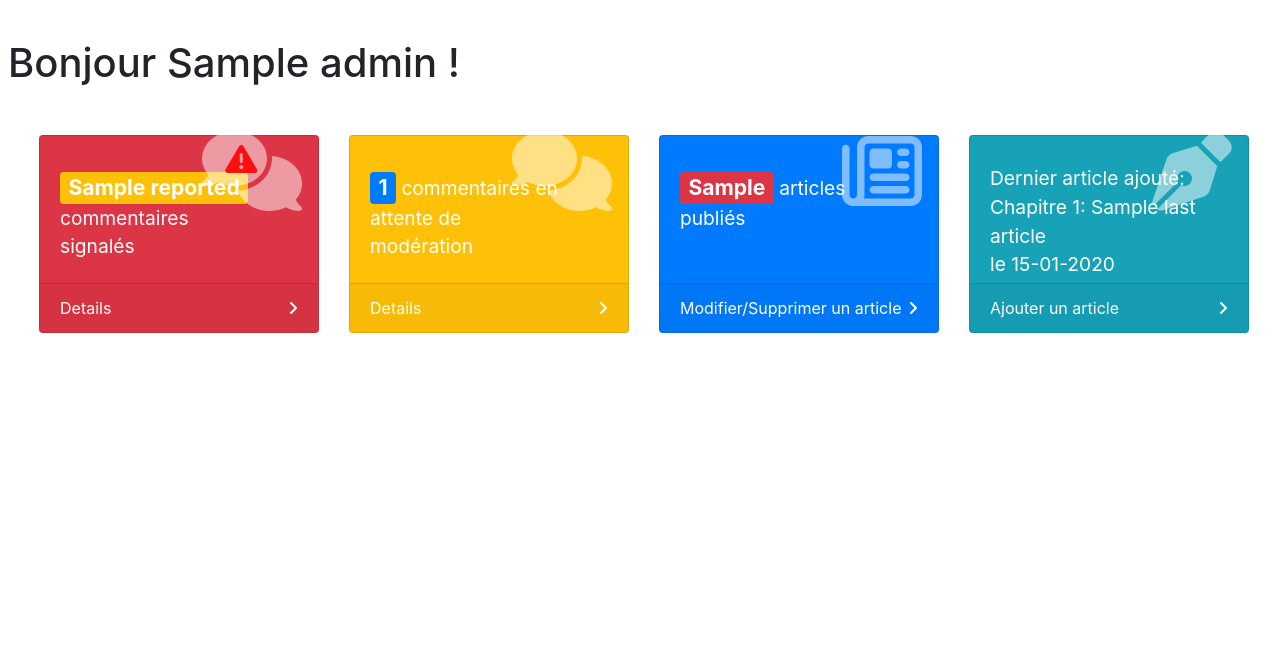
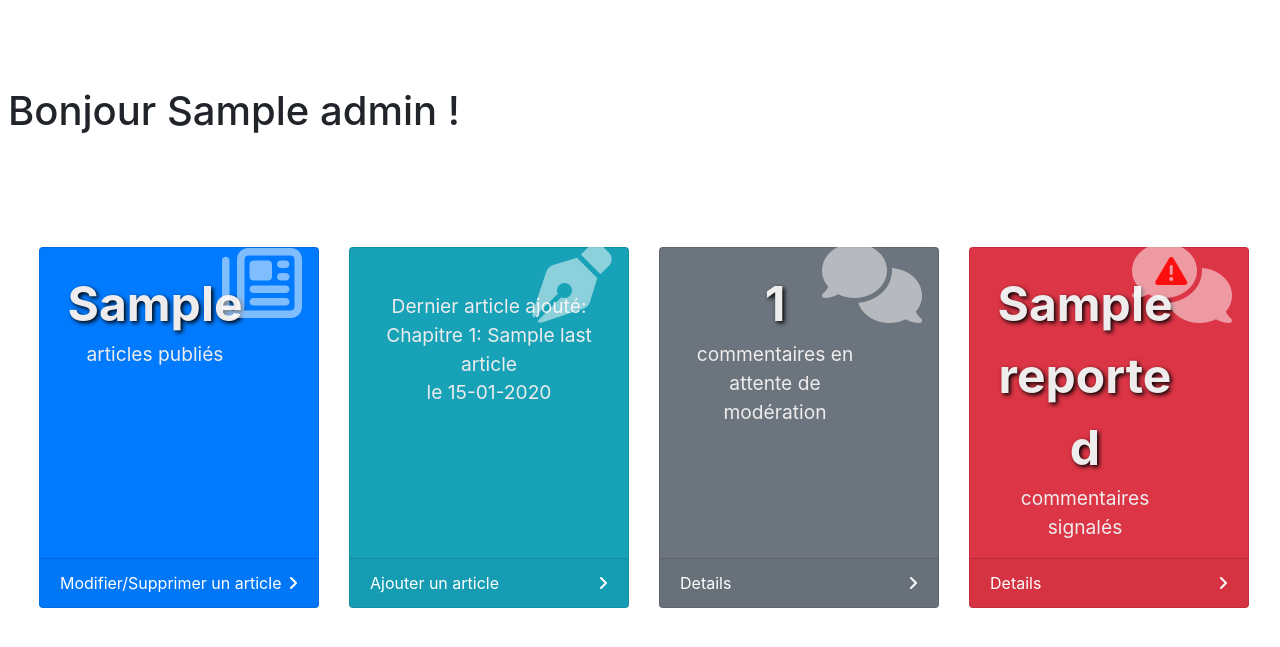
Before and after one commit to BenMonteiro/Blog_Jean_Forteroche, a PHP site: template src/Views/Backend/Pages/adminHome.twig in a window 1280 px wide. Shown: the part 57-704 px from the top of the page. Run offline with PHP 8.4, Linux system fonts and the light colour scheme; the template is opened without the code that fills it: most values are stand-ins (such as "Sample title", 1, 10 or a date in 2020); some libraries are stand-ins or nearby versions.

Commit message:
mise à jour de la bdd, changements mise en page adminHome, article et contact

```diff
--- a/public/css/main.css
+++ b/public/css/main.css
@@ -46,6 +46,12 @@ footer a {
 .fa-exclamation-circle {
     color:red;
 }
+ .article-comment .report-badge{
+    visibility: hidden;
+ }
+ .article-comment:hover .report-badge{
+     visibility:visible
+ }
 
 /*-----------------------------------------------------------------------------Front author page style------------------------------------------------------------------------------------------------*/
 .author-description {
@@ -102,7 +108,16 @@ footer a {
     padding-bottom: 0;
 }
 
-/*-----------------------------------------------------------------------------Admin homePage style------------------------------------------------------------------------------------------------*/
+.admin-dashboard .card-text {
+    color: rgb(238, 236, 236)
+}
+
+.admin-dashboard .stat {
+    font-size: 3em;
+    font-weight: bold;
+    text-shadow: 2px 2px 4px black;
+}
+
 .card-body-icon {
     position: absolute;
     right: 0.2em;
--- a/src/Views/Backend/Pages/adminHome.twig
+++ b/src/Views/Backend/Pages/adminHome.twig
@@ -6,19 +6,55 @@
 
 {% block content %}
     <div class="admin-home pt-5 mt-5 ml-2">
-        <h1>Bonjour {{ admin|striptags }} !</h1>
-        <div class="row d-flex mx-3 mt-5">
-            <div class="admin-dashboard col-xl-3 col-sm-6 mb-3">
-                <div class="card text-white bg-danger o-hidden h-100">
+        <h1 class="py-5">Bonjour {{ admin|striptags }} !</h1>
+        <div class="row d-flex mx-3 mt-5 pt-3">
+            <div class="admin-dashboard col-xl-3 col-md-6 mb-3">
+                <div class="card text-white bg-primary o-hidden h-100">
+                    <div class="card-body">
+                        <div class="card-body-icon">
+                                <i class="far fa-newspaper"></i>
+                        </div>
+                        <div class="card-text mr-5">
+                            <p class="stat text-center mb-0">{{ articleNb }}</p>
+                            <p class="text-center">articles publiés</p>
+                        </div>
+                    </div>
+                    <a class="card-footer text-white" href="/articleAdmin/index">
+                        <span class="float-left">Modifier/Supprimer un article</span>
+                        <span class="float-right"><i class="fas fa-angle-right"></i></span>
+                    </a>
+                </div>
+            </div>
+
+            <div class="admin-dashboard col-xl-3 col-md-6 mb-3">
+                <div class="card text-white bg-info o-hidden h-100">
+                    <div class="card-body">
+                        <div class="card-body-icon">
+                            <i class="fas fa-pen-nib"></i>
+                        </div>
+                        <div class="card-text">
+                            <p class="mt-4 mb-1 mb-0 text-center">Dernier article ajouté:
+                                <br/> Chapitre {{ lastArticle.chapter_number }}: {{ lastArticle.title|striptags }}
+                                <br/>le {{ lastArticle.creation_date|date("d-m-Y") }}
+                            </p>
+                        </div>
+                    </div>
+                    <a class="card-footer text-white" href="/articleAdmin/addForm">
+                        <span class="float-left">Ajouter un article</span>
+                        <span class="float-right"><i class="fas fa-angle-right"></i></span>
+                    </a>
+                </div>
+            </div>
+
+            <div class="admin-dashboard col-xl-3 col-md-6 mb-3">
+                <div class="card text-white bg-secondary o-hidden h-100">
                     <div class="card-body">
                         <div class="card-body-icon">
                             <i class="fas fa-fw fa-comments"></i>
                         </div>
-                        <div class="secondary-icon">
-                            <i class="fas fa-exclamation-triangle"></i>
-                        </div>
-                        <div class="mr-5">
-                            <p class="mt-3"><span class="badge bg-warning">{{ reported }}</span> commentaires signalés</p>
+                        <div class="card-text mr-5">
+                            <p class="stat text-center mb-0">{{ toModerateNumber }}</p>
+                            <p class="text-center">commentaires en attente de modération</p>
                         </div>
                     </div>
                     <a class="card-footer text-white" href="/commentAdmin/moderation">
@@ -28,14 +64,18 @@
                 </div>
             </div>
 
-            <div class="admin-dashboard col-xl-3 col-sm-6 mb-3">
-                <div class="card text-white bg-warning o-hidden h-100">
+            <div class="admin-dashboard col-xl-3 col-md-6 mb-3">
+                    <div class="card text-white bg-danger o-hidden h-100">
                         <div class="card-body">
                             <div class="card-body-icon">
                                 <i class="fas fa-fw fa-comments"></i>
                             </div>
-                        <div class="mr-5">
-                            <p class="mt-3"><span class="badge bg-primary">{{ toModerateNumber }}</span> commentaires en attente de modération</p>
+                            <div class="secondary-icon">
+                                <i class="fas fa-exclamation-triangle"></i>
+                            </div>
+                            <div class="card-text mr-5">
+                                <p class="stat text-center mb-0">{{ reported }}</p>
+                                <p class="text-center">commentaires signalés</p>
                             </div>
                         </div>
                         <a class="card-footer text-white" href="/commentAdmin/moderation">
@@ -44,41 +84,6 @@
                         </a>
                     </div>
                 </div>
-
-            <div class="admin-dashboard col-xl-3 col-sm-6 mb-3">
-                <div class="card text-white bg-primary o-hidden h-100">
-                    <div class="card-body">
-                        <div class="card-body-icon">
-                                <i class="far fa-newspaper"></i>
-                        </div>
-                        <div class="mr-5">
-                            <p class="mt-3"><span class="badge bg-danger">{{ articleNb }}</span> articles publiés</p>
-                        </div>
-                    </div>
-                    <a class="card-footer text-white" href="/articleAdmin/index">
-                        <span class="float-left">Modifier/Supprimer un article</span>
-                        <span class="float-right"><i class="fas fa-angle-right"></i></span>
-                    </a>
-                </div>
-            </div>
-
-            <div class="admin-dashboard col-xl-3 col-sm-6 mb-3">
-                <div class="card text-white bg-info o-hidden h-100">
-                    <div class="card-body">
-                        <div class="card-body-icon">
-                            <i class="fas fa-pen-nib"></i>
-                        </div>
-                        <div>
-                            <p class="mt-2 mb-1 mb-0">Dernier article ajouté: <br/> Chapitre {{ lastArticle.chapter_number }}: {{ lastArticle.title|striptags }}
-                            <br/>le {{ lastArticle.creation_date|date("d-m-Y") }}</p>
-                        </div>
-                    </div>
-                    <a class="card-footer text-white" href="/articleAdmin/addForm">
-                        <span class="float-left">Ajouter un article</span>
-                        <span class="float-right"><i class="fas fa-angle-right"></i></span>
-                    </a>
-                </div>
-            </div>
         </div>
     </div>
 {% endblock %}
--- a/src/controllers/AdminController.php
+++ b/src/controllers/AdminController.php
@@ -16,13 +16,13 @@ class AdminController extends DefaultController
     public function __construct()
     {
         parent::__construct();
-        return $this->isAuthentified();
+        $this->checkAuthentified();
     }
 
     /**
      * If thre is no authentified administrator, redirect to the login page
      */
-    public function isAuthentified()
+    public function checkAuthentified()
     {
         if (false === $_SESSION['auth'] || !isset($_SESSION['auth'])) {
             header("Location: /login/notAuthentified");
--- a/src/controllers/BlogController.php
+++ b/src/controllers/BlogController.php
@@ -15,7 +15,7 @@ class BlogController extends DefaultController
     public function __construct()
     {
         parent::__construct();
-        return $this->articleList = ArticleManager::findAll();
+        $this->articleList = ArticleManager::findAll();
     }
 
     public function index()
```
Also changed, not shown: src/Views/Frontend/Pages/article.twig (+10 -8 lines), src/Views/Frontend/Pages/contact.twig (+11 -10 lines), bdd.sql. Lines whose indentation alone changed are shown as unchanged.
